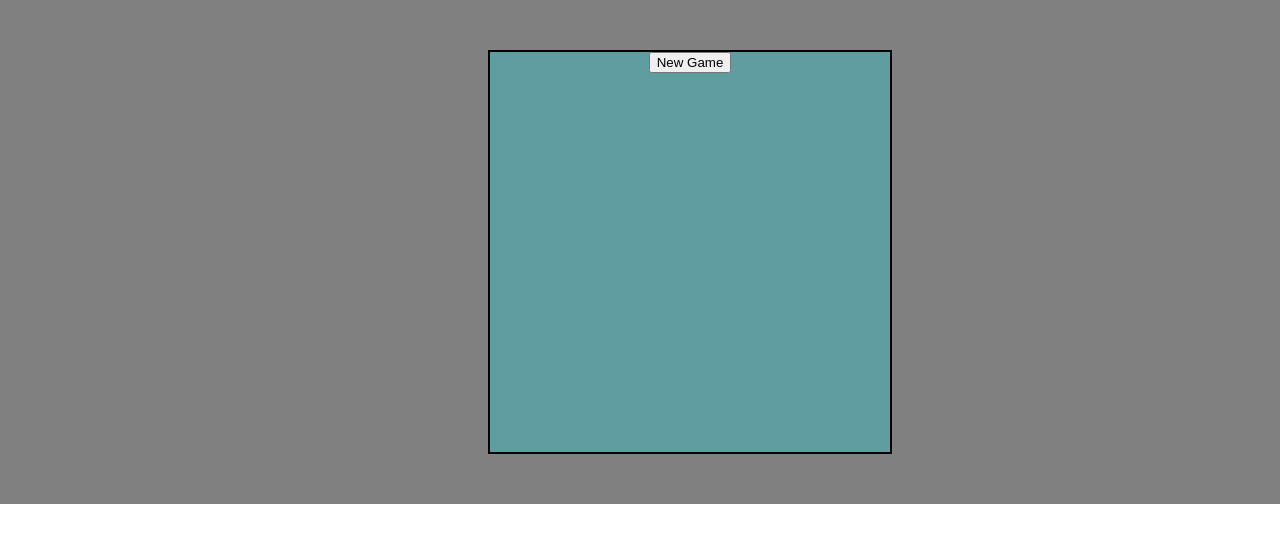
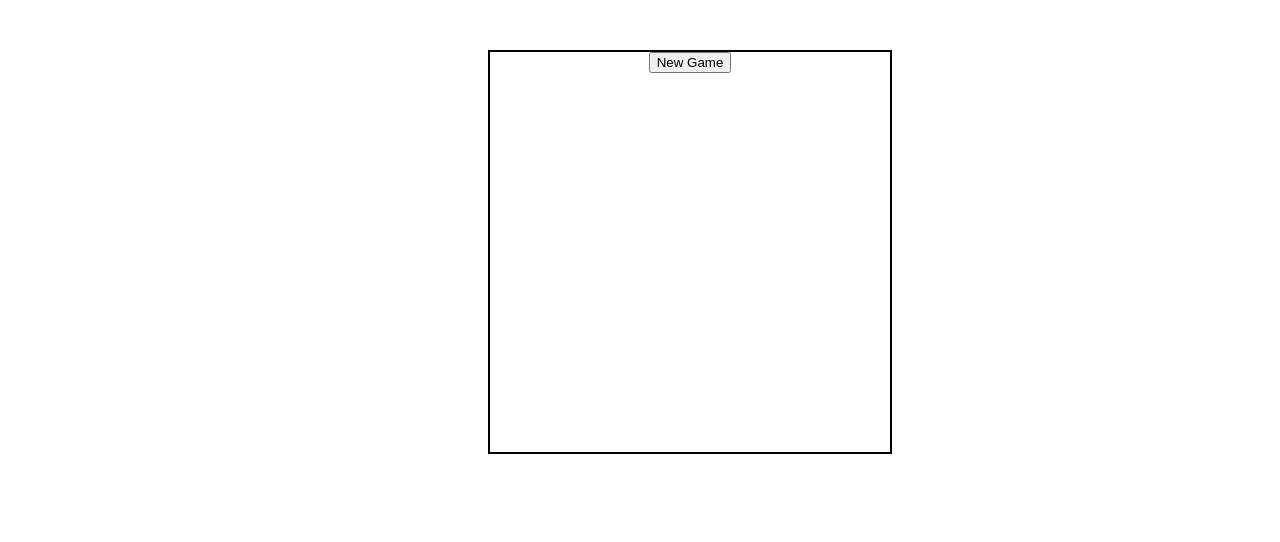
Before and after one commit to thinkful-c11/Thomas-Paton-React-App, a React (Create React App) app: page / in a window 1280 px wide. Shown: the top 542 px of the page. Built offline with nearby package versions, Linux system fonts and the light colour scheme.

Commit message:
removed background colors

```diff
--- a/src/components/App.css
+++ b/src/components/App.css
@@ -1,7 +1,6 @@
 .body {
   position: relative;
   width: 100%;
-  background-color: gray;
   text-align: center;
   display: block;
   padding: 50px;
@@ -12,7 +11,6 @@
   display: block;
   width: 400px;
   height: 400px;
-  background-color: cadetblue;
   margin: auto;
   border: 2px solid black;
 }
```
